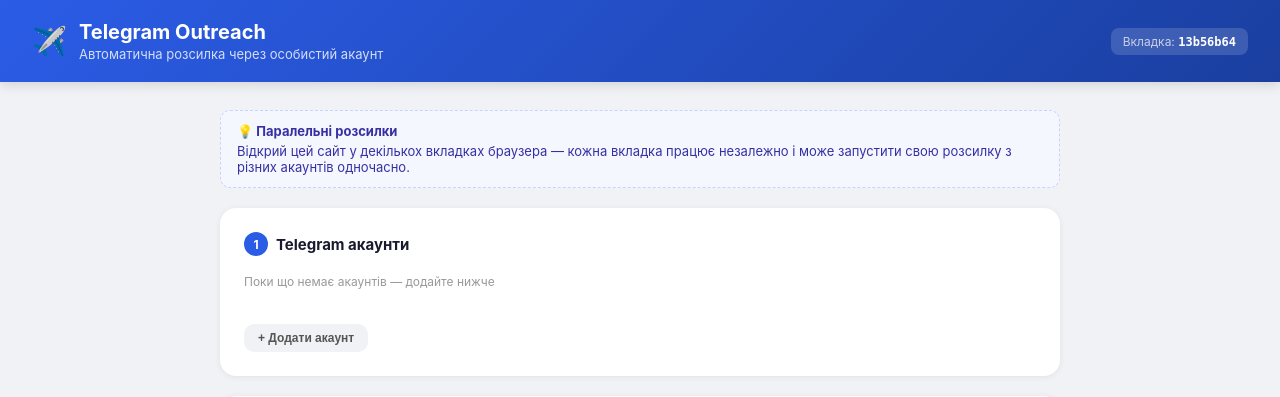
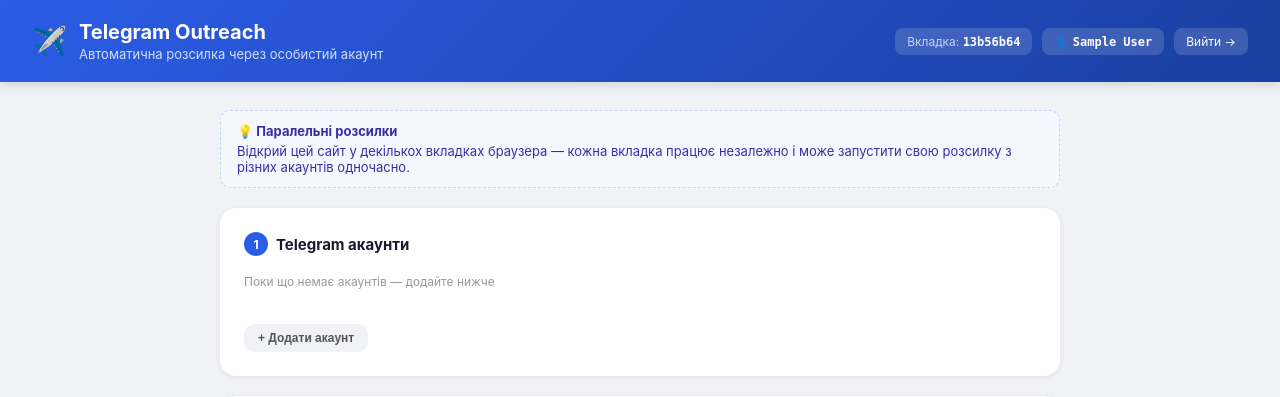
Before and after one commit to olesiahupalosolus/telegram-outreach, a Flask app: page / in a window 1280 px wide. Shown: the top 397 px of the page. Run offline with Flask 3, Linux system fonts and the light colour scheme; the visitor is signed in with stand-in values (Sample User, id 1).

Commit message:
Update index.html with user header, ADMIN badge and logout

```diff
--- a/templates/index.html
+++ b/templates/index.html
@@ -101,8 +101,20 @@
       <p>Автоматична розсилка через особистий акаунт</p>
     </div>
   </div>
-  <div class="session-badge">
-    <span>Вкладка: </span><strong id="sessionDisplay"></strong>
+  <div style="display:flex;align-items:center;gap:10px;flex-wrap:wrap">
+    <div class="session-badge">
+      <span>Вкладка: </span><strong id="sessionDisplay"></strong>
+    </div>
+    <div class="session-badge" title="{{ user.email }}">
+      <span>👤 </span><strong>{{ user.name or user.email.split('@')[0] }}</strong>
+      {% if user.is_admin %}<span style="margin-left:6px;background:#fbbf24;color:#78350f;padding:1px 6px;border-radius:6px;font-size:10px;font-weight:700">ADMIN</span>{% endif %}
+    </div>
+    {% if user.is_admin %}
+    <a href="{{ url_for('admin_invites') }}" class="session-badge" style="text-decoration:none;color:white">🎟 Інвайти</a>
+    {% endif %}
+    <form method="POST" action="{{ url_for('logout') }}" style="margin:0">
+      <button type="submit" class="session-badge" style="border:none;cursor:pointer;color:white;font-family:inherit">Вийти →</button>
+    </form>
   </div>
 </div>
 
```
